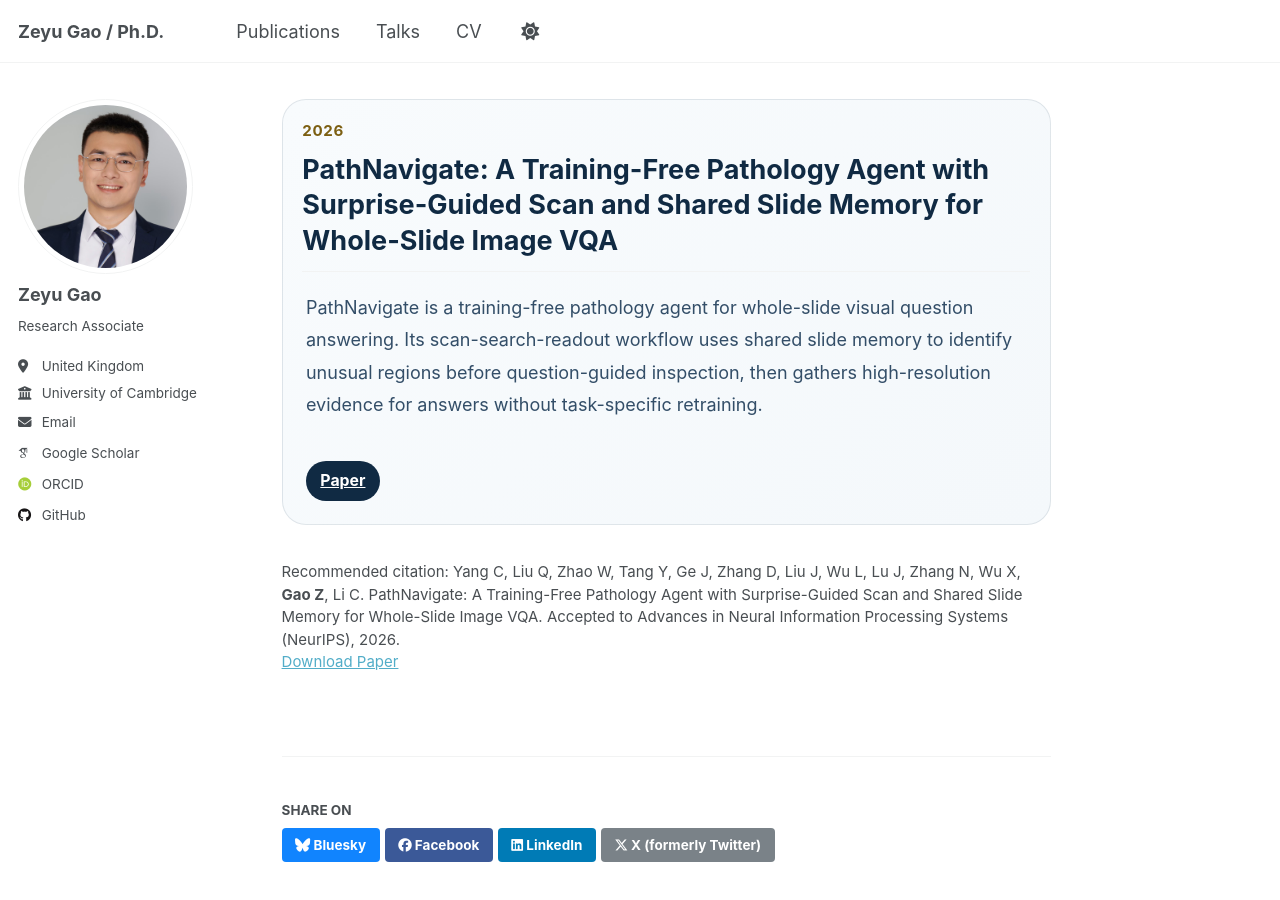
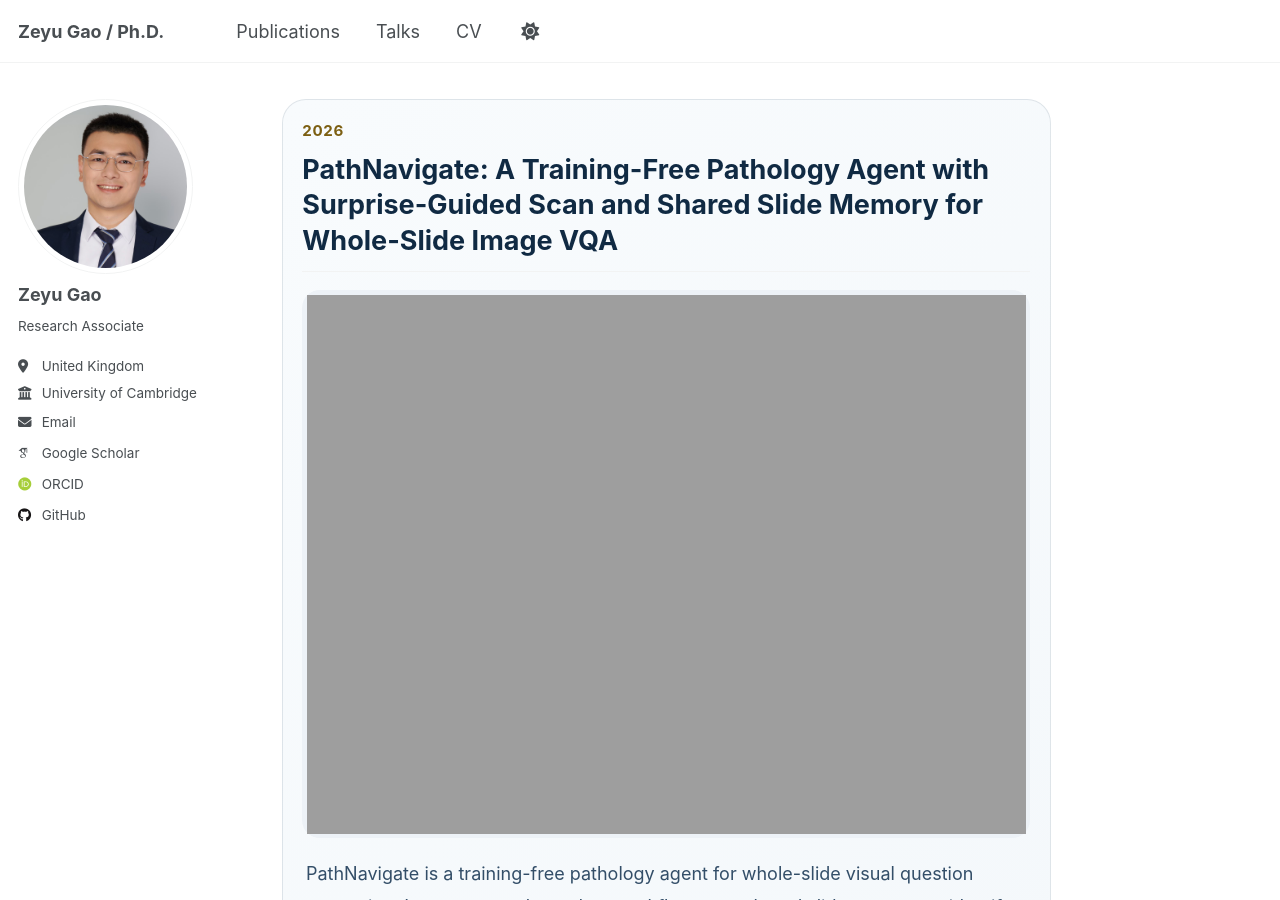
Before and after one commit to ZeyuGaoAi/ZeyuGaoAi.github.io, a Jekyll site: the page built from _publications/NeurIPS2026_PathNavigate.md, in a window 1280 px wide and 900 px high. Built offline with Jekyll 4.4.1, drawn with Linux system fonts in a browser that asks for light colours; some web fonts are replaced; a script that is not in the unit is left out.

Commit message:
Add PathNavigate publication figure

```diff
--- a/_publications/NeurIPS2026_PathNavigate.md
+++ b/_publications/NeurIPS2026_PathNavigate.md
@@ -6,6 +6,8 @@ date: 2026-05-22
 venue: 'Advances in Neural Information Processing Systems'
 shortvenue: 'NeurIPS'
 paperurl: https://arxiv.org/abs/2605.23559
+header:
+  teaser: "papers/NeurIPS2026_PathNavigate.png"
 citation: 'Yang C, Liu Q, Zhao W, Tang Y, Ge J, Zhang D, Liu J, Wu L, Lu J, Zhang N, Wu X, <strong>Gao Z</strong>, Li C. PathNavigate: A Training-Free Pathology Agent with Surprise-Guided Scan and Shared Slide Memory for Whole-Slide Image VQA. Accepted to Advances in Neural Information Processing Systems (NeurIPS), 2026.'
 excerpt: 'PathNavigate is a training-free pathology agent for whole-slide visual question answering. Its scan-search-readout workflow uses shared slide memory to identify unusual regions before question-guided inspection, then gathers high-resolution evidence for answers without task-specific retraining.'
 ---
```
Also changed, not shown: 1 other file.
